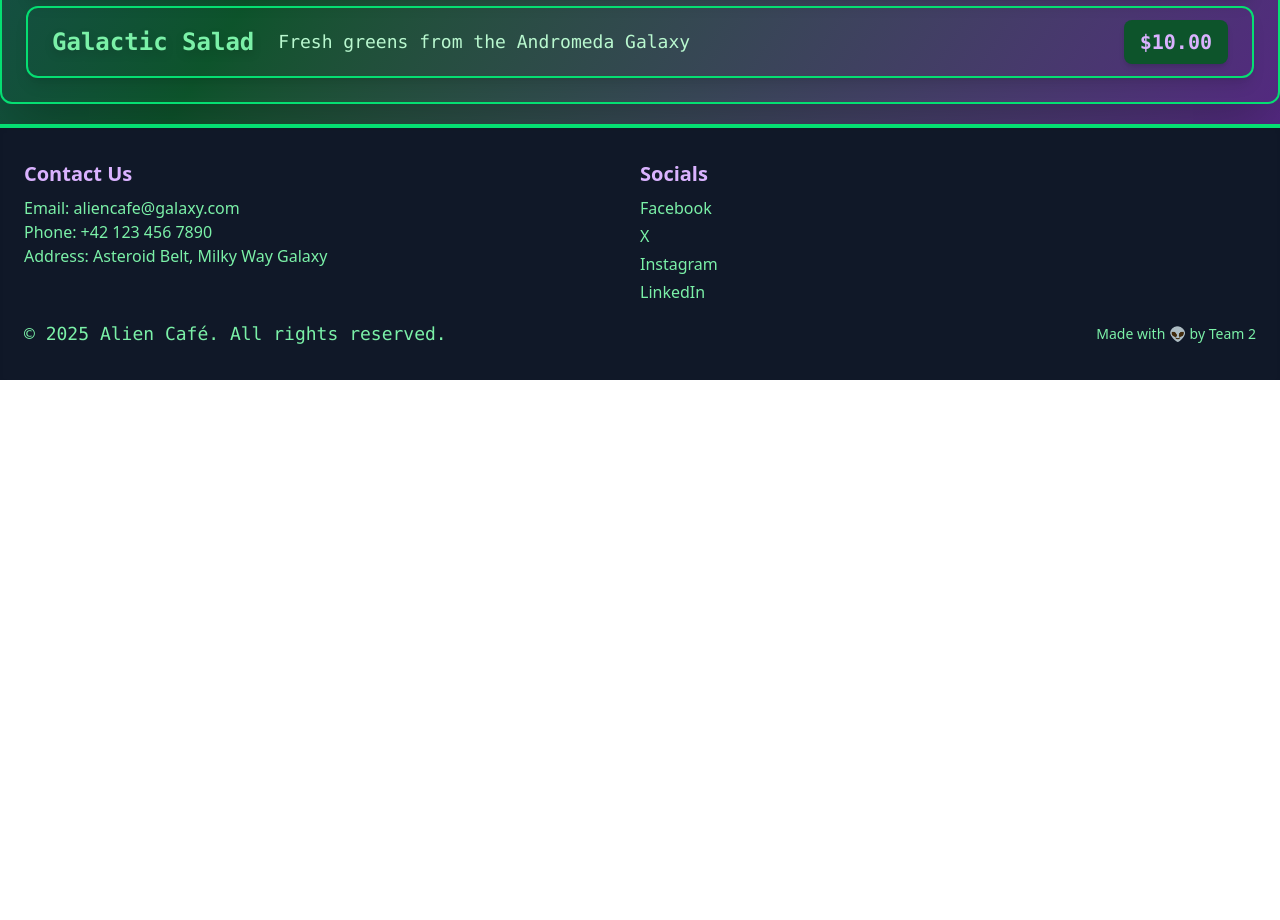
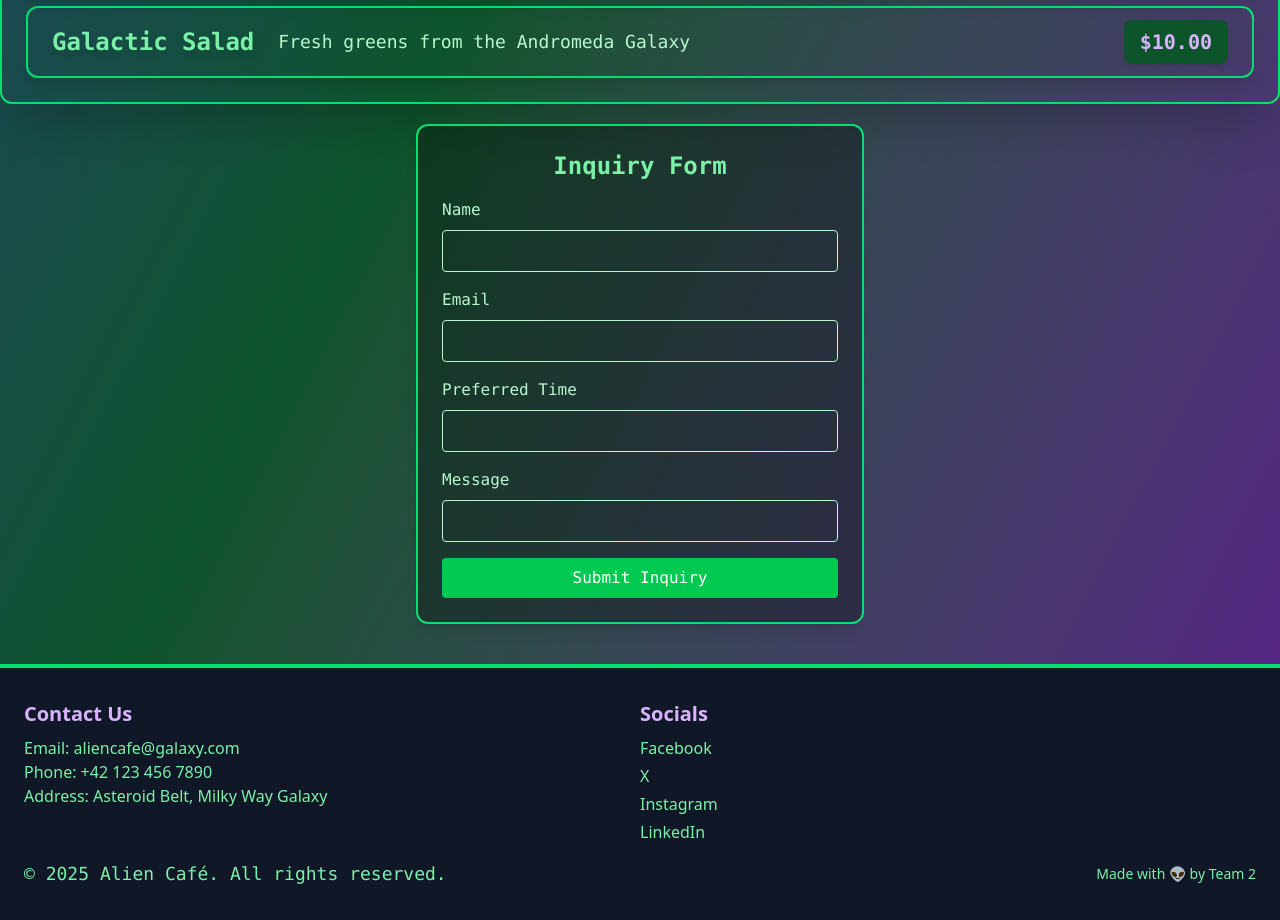
Before and after one commit to ADM-GenC-July25/Team-2---React, a React (Vite) app: page / in a window 1280 px wide. Shown: the part 1580-2500 px from the top of the page. Before the commit the page ends 1960 px from the top, so only its background shows below. Built offline with nearby package versions, Linux system fonts and the light colour scheme.

Commit message:
Added Inquiry

```diff
--- a/src/HomePage.jsx
+++ b/src/HomePage.jsx
@@ -1,4 +1,5 @@
 import Menu from "./components/Menu";
+import Inquiry from "./components/Inquiry";
 
 function HomePage({ menuData }) {
   return (
@@ -19,6 +20,7 @@ function HomePage({ menuData }) {
           <Menu key={index} category={menu.category} items={menu.items} />
         ))}
       </div>
+      <Inquiry />
     </div>
   );
 }
--- /dev/null
+++ b/src/components/Inquiry.jsx
@@ -0,0 +1,40 @@
+import React, { useState } from 'react'
+
+function Inquiry() {
+    const [name, setName] = useState('');
+    const [email, setEmail] = useState('');
+    const [time, setTime] = useState('');
+    const [message, setMessage] = useState('');
+
+    return (
+        <div>
+            <form className="max-w-md mx-auto bg-black/30 rounded-xl shadow-lg border-2 border-green-400 p-6 mb-10">
+                <h2 className="text-2xl font-bold mb-4 text-green-300 text-center">Inquiry Form</h2>
+                <Label>Name</Label>
+                <Input value={name} setValue={setName} />
+                <Label>Email</Label>
+                <Input value={email} setValue={setEmail} type="email" />
+                <Label>Preferred Time</Label>
+                <Input value={time} setValue={setTime} />
+                <Label>Message</Label>
+                <Input value={message} setValue={setMessage} />
+
+                <button type="submit" className="w-full bg-green-500 text-white p-2 rounded hover:bg-green-600 transition-colors">Submit Inquiry</button>
+            </form>
+        </div>
+    )
+}
+
+export default Inquiry
+
+function Input( { type = "text", value, setValue }){
+    return (
+        <input type={type} className="w-full mb-4 p-2 rounded border-1" value={value} onChange={e => setValue(e.target.value)} />
+    )
+}
+
+function Label( { children } ){
+    return (
+        <label className="block mb-2 text-green-200">{children}</label>
+    )
+}
```
